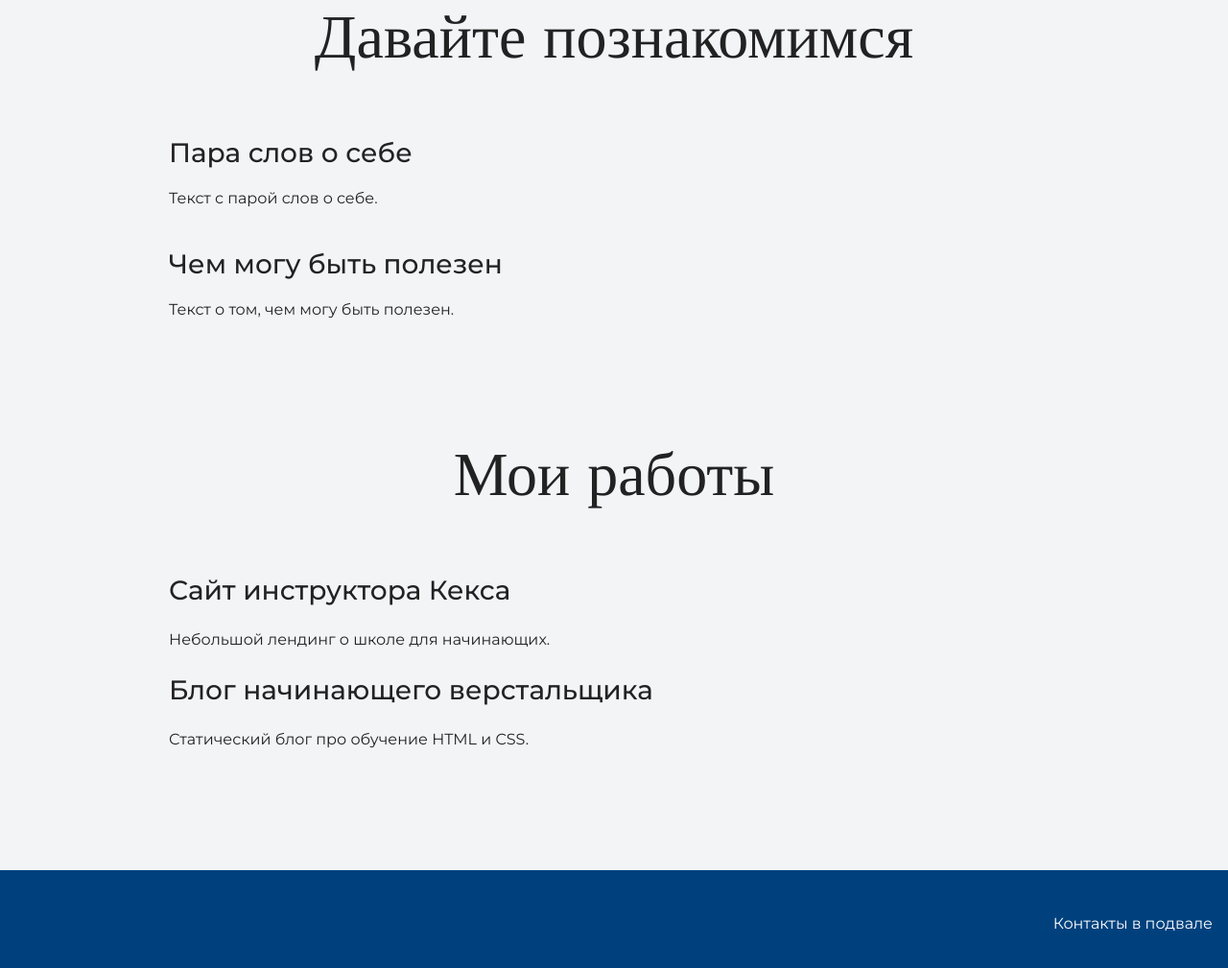
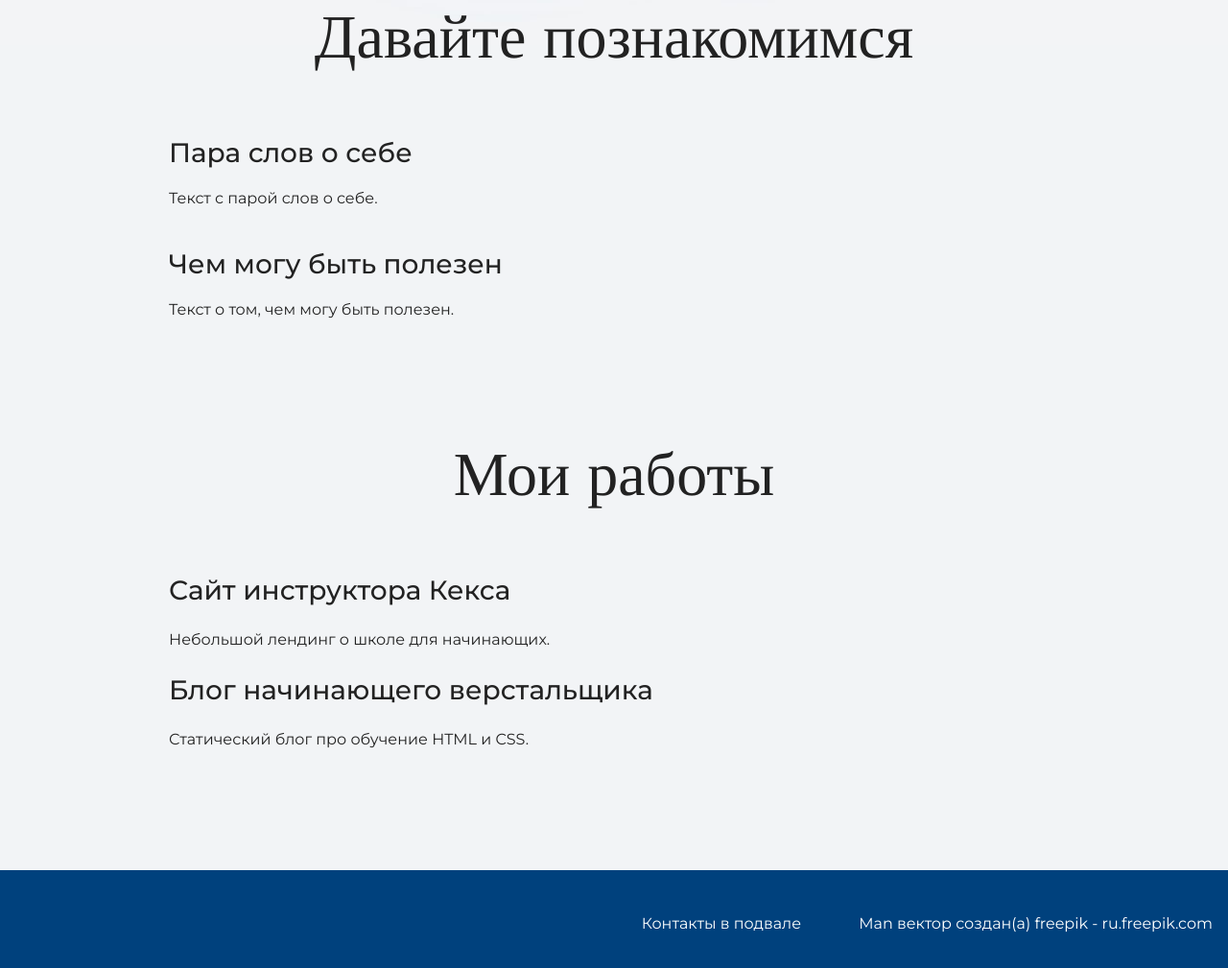
Before and after one commit to Goliaeth/test-site, a plain HTML site: page index.html in a window 1280 px wide. Shown: the part 1033-2042 px from the top of the page at 96% size. Drawn offline with nearby package versions, Linux system fonts and the light colour scheme.

Commit message:
homework

```diff
--- a/index.html
+++ b/index.html
@@ -47,6 +47,7 @@
   <footer class="page-footer">
     <div class="container">
       Контакты в подвале
+      <a href="https://ru.freepik.com/vectors/man">Man вектор создан(а) freepik - ru.freepik.com</a>
     </div>
   </footer>
 </body>
```
Also changed, not shown: files/project.jpg (added), files/user.jpg (added), img/hero-bg.jpg (added), img/icon-css.svg (added), img/icon-email-footer.svg (added), img/icon-email-header.svg (added), img/icon-html.svg (added), img/icon-phone-footer.svg (added), img/icon-phone-header.svg (added).
